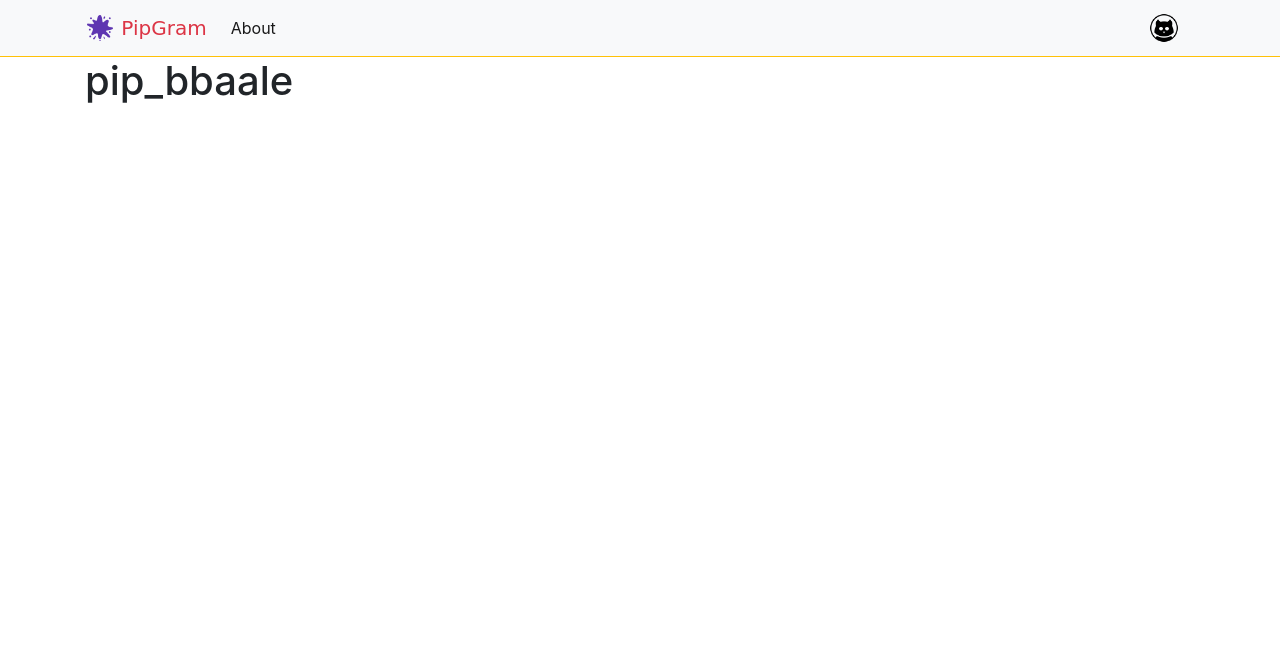
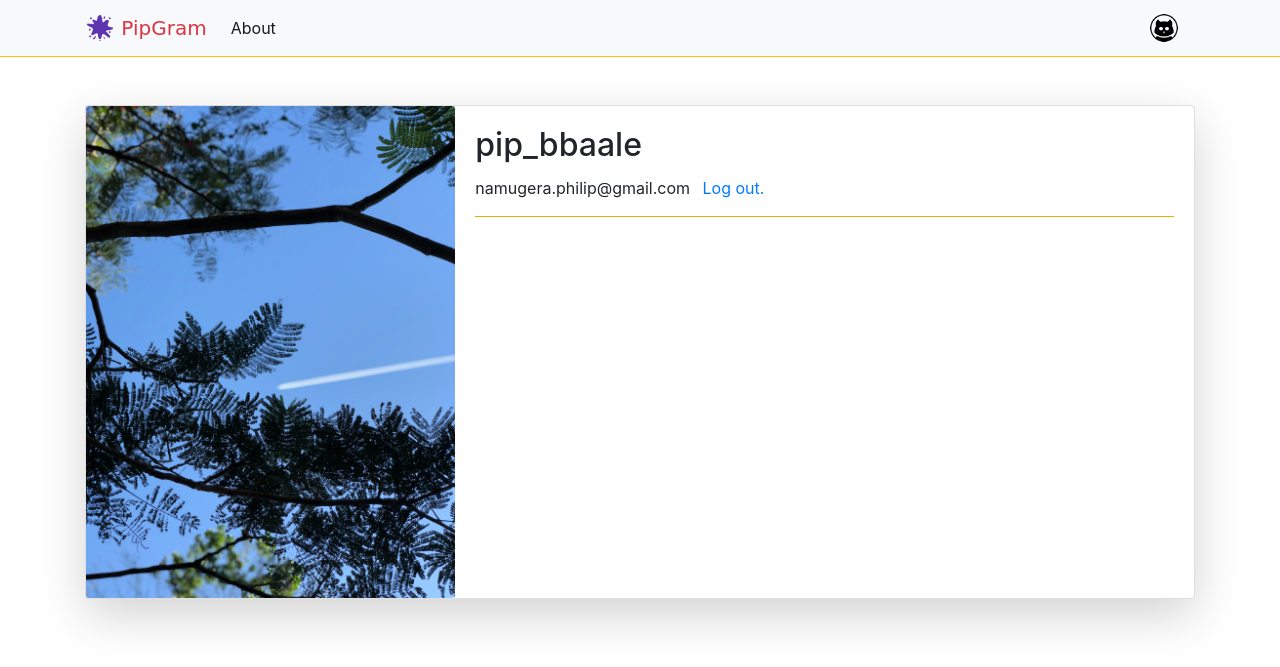
Before and after one commit to philip-bbaale/InstagramClone, a Django app: page /profile/ in a window 1280 px wide. Shown: the top 667 px of the page. Run offline with Django 3.2, Linux system fonts and the light colour scheme; a user stored in the database is signed in; data comes from the database, SQL or seed files in the repository; both versions use the stored data as it was after the commit; some libraries are stand-ins or nearby versions; some web fonts are replaced.

Commit message:
updating profile to show pics

```diff
--- a/instagram/urls.py
+++ b/instagram/urls.py
@@ -17,6 +17,8 @@ from django.contrib import admin
 from django.contrib.auth import views as auth_views
 from django.urls import path,include
 from instagramUsers import views as user_views
+from django.conf import settings
+from django.conf.urls.static import static
 
 urlpatterns = [
     path('admin/', admin.site.urls),
@@ -26,3 +28,6 @@ urlpatterns = [
     path('logout/', auth_views.LogoutView.as_view(template_name='instagramUsers/logout.html'), name='logout'),
     path('home', include('instagramHome.urls'), name='home')
 ]
+
+if settings.DEBUG:
+    urlpatterns += static(settings.MEDIA_URL, document_root=settings.MEDIA_ROOT)
--- a/instagramUsers/templates/instagramUsers/profile.html
+++ b/instagramUsers/templates/instagramUsers/profile.html
@@ -1,7 +1,22 @@
 {% extends "instagramHome/base.html" %}
 {% block content %}
 <div class="container">
-    <h1>{{user.username}}</h1>
+
+    <div class="card mt-5 mb-3 shadow-lg">
+        <div class="row no-gutters">
+            <div class="col-md-4">
+                <img class=" card-img " src="{{ user.profile.image.url }}">
+            </div>
+            <div class="col-md-8">
+                <div class="card-body">
+                    <h2 class="card-title">{{ user.username }}</h2>
+                    <p class="card-text">{{ user.email }} <span class="mr-auto"><a class="ml-2" href="{% url 'logout' %}">Log out.</a></span></p>
+                    <hr class="bg-warning">
+                    <p class="card-text"><small class="text-muted"></small></p>
+                </div>
+            </div>
+        </div>
+    </div>
+
 </div>
-
 {% endblock %}
```
Also changed, not shown: db.sqlite3, media/default.jpg (added), profile_pics/IMG_2355.JPG (deleted), 1 other file.
